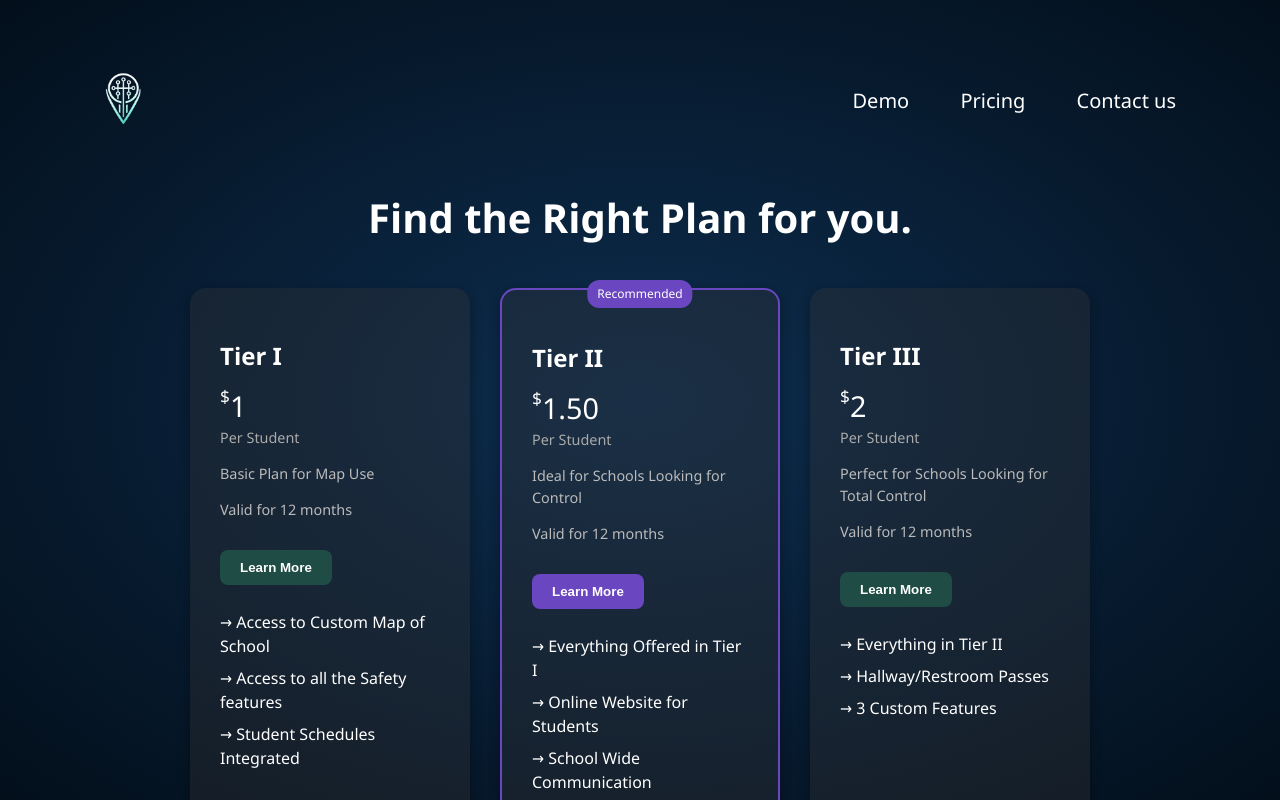
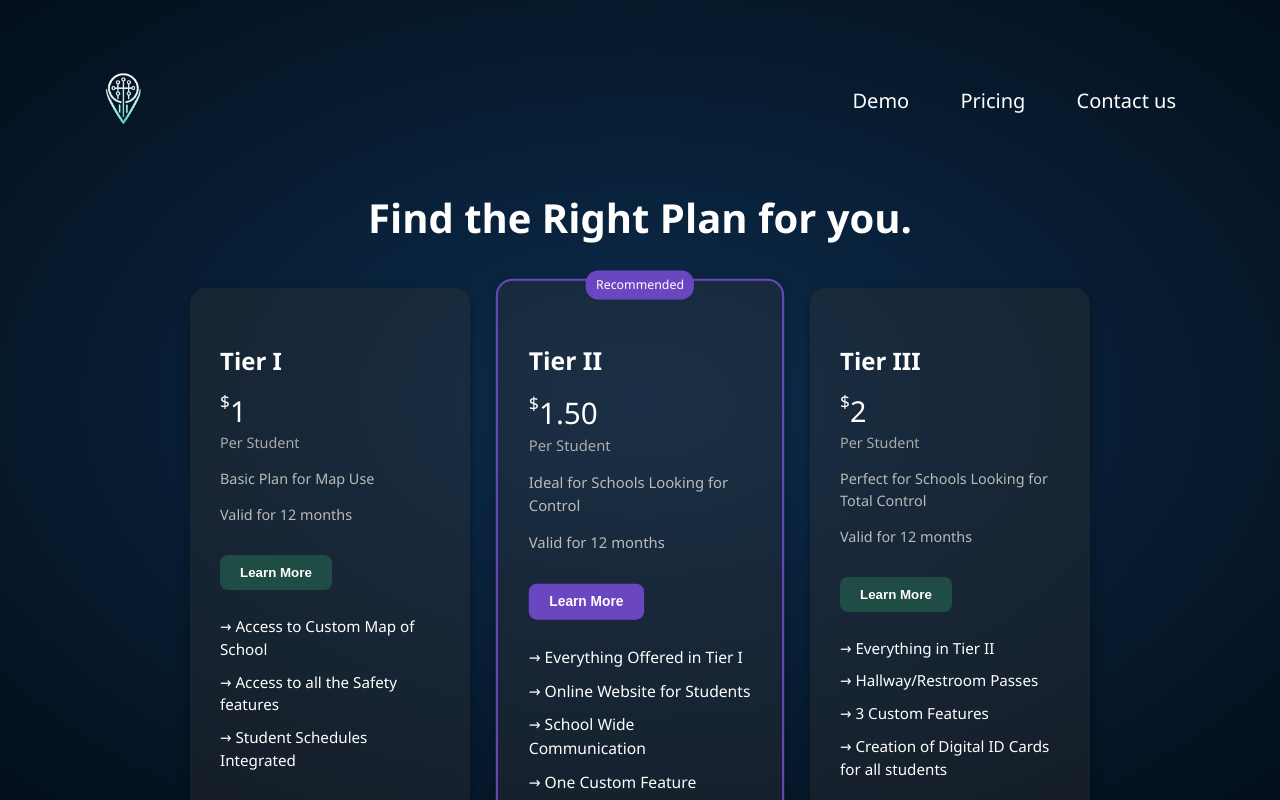
Before and after one commit to EduPath-LLC/EduPathLLC, a React (Vite) app: page /pricing in a window 1280 px wide. Built offline with nearby package versions, Linux system fonts and the light colour scheme.

Commit message:
smallchanges

```diff
--- a/src/screens/Pricing.jsx
+++ b/src/screens/Pricing.jsx
@@ -48,6 +48,7 @@ function Pricing() {
               <li>→ Online Website for Students</li>
               <li>→ School Wide Communication</li>
               <li>→ One Custom Feature</li>
+              <li>→ Creation of Digital ID Cards for all students</li>
             </ul>
           </div>
 
@@ -65,6 +66,7 @@ function Pricing() {
               <li>→ Everything in Tier II</li>
               <li>→ Hallway/Restroom Passes</li>
               <li>→ 3 Custom Features</li>
+              <li>→ Creation of Digital ID Cards for all students</li>
             </ul>
           </div>
         </div>
--- a/src/styles/Pricing.css
+++ b/src/styles/Pricing.css
@@ -34,7 +34,7 @@ body {
     background-color: #3b373751;
     border-radius: 16px;
     box-shadow: 0 4px 12px rgba(0,0,0,0.3);
-    padding: 30px;
+    padding: 35px 30px;
     width: 280px;
     position: relative;
     color: #ffffff;
@@ -103,11 +103,14 @@ margin-top: 10px;
 }
 
 .features li {
-margin-bottom: 8px;
+margin-bottom: 10px;
+font-size: 0.95em;
 }
 
 .highlighted {
 border: 2px solid #6b46c1;
+padding: 40px 30px;
+transform: scale(1.03);
 }
 
 .tag {
```
